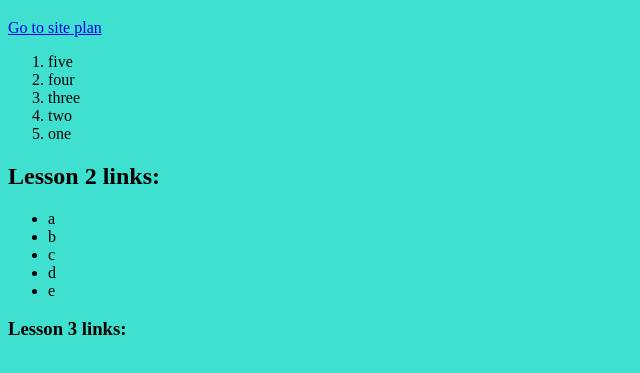
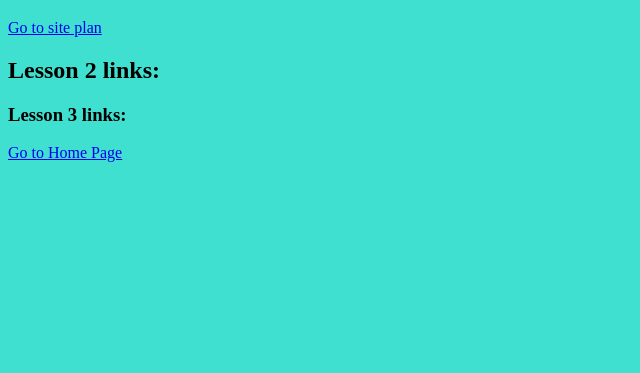
Before and after one commit to sheldonu/wdd130, a plain HTML site: page index.html in a window 1280 px wide. Shown: the part 61-434 px from the top of the page, without its empty margins (0-640 px from the left). Drawn offline with Linux system fonts and the light colour scheme.

Commit message:
added home page url

```diff
--- a/index.html
+++ b/index.html
@@ -4,29 +4,17 @@
     <meta charset="UTF-8">
     <meta http-equiv="X-UA-Compatible" content="IE=edge">
     <meta name="viewport" content="width=device-width, initial-scale=1.0">
-    <title>about me</title>
+    <title>home page</title>
     <link rel="stylesheet" href="./wdd130/styles/style.css">
 
 </head>
 <body>
     <h1>Lesson 1 links:</h1>
     <a href="./wdd130/wwr/site-plan-rafting.html">Go to site plan</a>
-    <ol>
-        <li>five</li>
-        <li>four</li>
-        <li>three</li>
-        <li>two</li>
-        <li>one</li>
-    </ol>
+
     <h2>Lesson 2 links:</h2>
-    <ul>
-        <li>a</li>
-        <li>b</li>
-        <li>c</li>
-        <li>d</li>
-        <li>e</li>
-    </ul>
 
     <h3>Lesson 3 links:</h3>
+    <a href="./wdd130/wwr/index.html">Go to Home Page</a>
 </body>
 </html>
```
